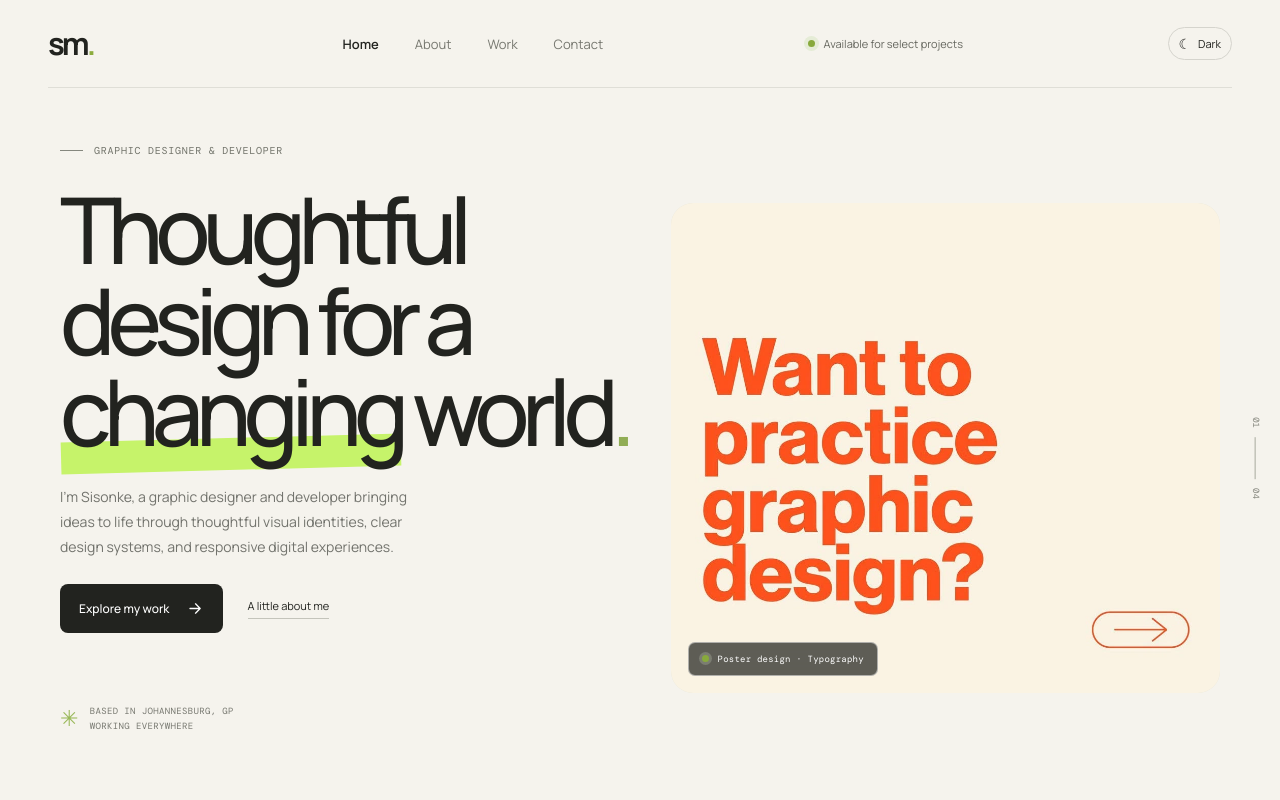
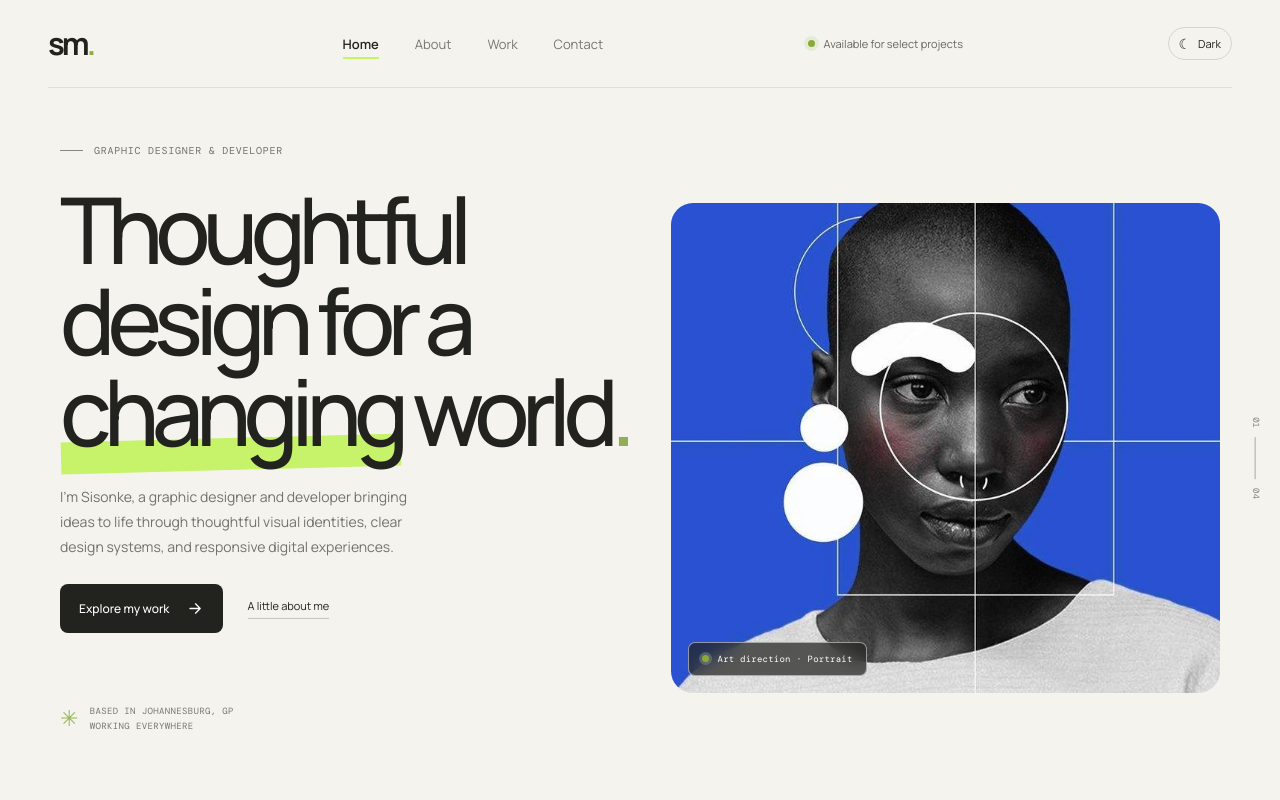
Before and after one commit to 0420nathi-gif/SisonkePorfolio, a React (Vite) app in the folder react-app/: page / in a window 1280 px wide. Shown: the top 800 px of the page. Built offline with nearby package versions, Linux system fonts and the light colour scheme.

Commit message:
Update navigation styles and hero image in HomePage component

```diff
--- a/react-app/src/App.css
+++ b/react-app/src/App.css
@@ -47,8 +47,31 @@ button:focus-visible, a:focus-visible { outline: 2px solid #77943a; outline-offs
 .wordmark { font-size: 31px; font-weight: 700; letter-spacing: -3px; line-height: 1; }
 .wordmark-dot { color: #8cac3e; }
 .main-nav { display: flex; align-items: center; gap: 36px; margin-left: 45px; }
-.nav-link { color: #777870; font-size: 13px; transition: color .2s ease; }
-.nav-link:hover, .nav-link.active { color: var(--ink); }
+.nav-link {
+  position: relative;
+  padding-block: 8px;
+  color: #777870;
+  font-size: 13px;
+  transition: color .2s ease, transform .2s ease;
+}
+.nav-link::after {
+  position: absolute;
+  right: 0;
+  bottom: 2px;
+  left: 0;
+  height: 2px;
+  background: var(--accent);
+  content: '';
+  transform: scaleX(0);
+  transform-origin: left;
+  transition: transform .2s ease;
+}
+.nav-link:hover,
+.nav-link:focus-visible { color: var(--ink); transform: translateY(-2px); }
+.nav-link:hover::after,
+.nav-link:focus-visible::after,
+.nav-link.active::after { transform: scaleX(1); }
+.nav-link.active { color: var(--ink); }
 .nav-link.active { font-weight: 600; }
 .header-availability { display: flex; align-items: center; gap: 9px; font-size: 11px; color: #66675f; }
 .availability-dot { width: 7px; height: 7px; border-radius: 50%; background: #88a93c; box-shadow: 0 0 0 4px #e5ecd6; }
--- a/react-app/src/components/pages/HomePage.tsx
+++ b/react-app/src/components/pages/HomePage.tsx
@@ -1,6 +1,6 @@
 import ArrowIcon from '../ArrowIcon';
 import ProjectCarousel from '../ProjectCarousel';
-import heroProjectImage from '../../assets/Images/764842a6-6633-41d4-8e3a-de603a4c32bf.webp';
+import heroProjectImage from '../../assets/Images/8fc0be87-b9c6-4a60-8965-7c83bd61072a.webp';
 
 function FeaturedWork() {
   return (
@@ -45,10 +45,10 @@ function HomePage() {
           </div>
         </div>
         <div className="hero-visual">
-          <img className="hero-portrait-image" src={heroProjectImage} alt="Orange and cream poster with the headline “Want to practice graphic design?”" />
+          <img className="hero-portrait-image" src={heroProjectImage} alt="Portrait overlaid with white geometric shapes on a blue background" />
           <span className="hero-portrait-caption">
             <span className="availability-dot" />
-            Poster design · Typography
+            Art direction · Portrait
           </span>
         </div>
         <div className="hero-index"><span>01</span><span className="index-rule" /><span>04</span></div>
```
